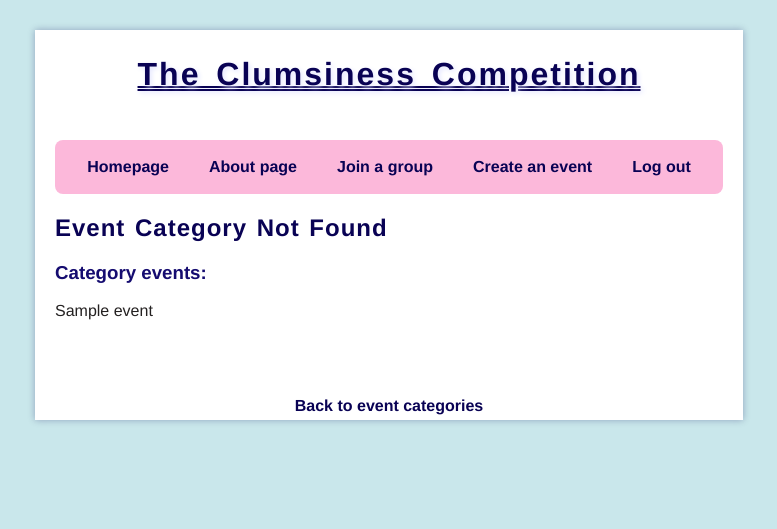
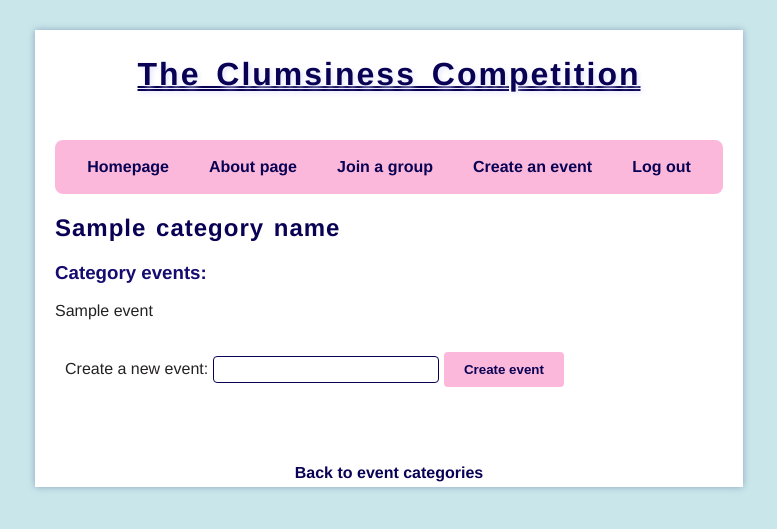
Before and after one commit to rautiais/t-h-ilykisa, a Flask app: template templates/events.html in a window 1280 px wide. Shown: the top 529 px of the page, without its empty margins (251-1028 px from the left). Run offline with Flask 3, Linux system fonts and the light colour scheme; the template is opened without the code that fills it: most values are stand-ins (such as "Sample title", 1, 10 or a date in 2020).

Commit message:
Created event functions so that the user can add events in specific event categories

```diff
--- a/templates/events.html
+++ b/templates/events.html
@@ -21,18 +21,28 @@
                     <li><a href="/logout" class="{{ 'active' if request.path == '/logout' else '' }}">Log out</a></li>
                 </ul>
             </nav>
-        <h2>{{ "Event Category Not Found" if not category_name else "Events in "+ category_name }}</h2>
+        <h2>{{ category_name | capitalize }}</h2>
         <div>
             {% if events_in_cat %}
                 <h3>Category events:</h3>
-                {% for event in events_in_cat %}
+                {% for event in events_in_cat | sort(attribute='event_name') %}
                     <p>{{ event.event_name | capitalize}}</p>
                 {% else %}
                     <p>No events found.</p>
                 {% endfor %}
             {% else %}
-                <p>No events found or category does not exist.</p>
+                <p>No events found.</p>
             {% endif %}
+        </div>
+        <div class="container">
+            <div class="column">
+                <form action="/events/{{cat_id}}/new" method="POST">
+                    <label for="new_event">Create a new event:</label>
+                    <input type="text" id="new_event" name="new_event" minlength="3" maxlength="25" class="form-control" style="width: 35%;">
+                    <input type="submit" value="Create event" class="form-button">
+                    <input type="hidden" name="csrf_token" value="{{ session.csrf_token }}">
+                </form>
+            </div>
         </div>
         <br>
         <br>
@@ -43,12 +53,3 @@
     </div>
 </body>
 </html>
-
-<!--
-<h2>Events</h2>
-
-<form action="/event" method="get">
-Event name: <input type="text" name="event">
-<p>
-<input type="submit" value="Make">
-</form> -->
--- a/templates/one_group.html
+++ b/templates/one_group.html
@@ -21,7 +21,7 @@
                     <li><a href="/logout" class="{{ 'active' if request.path == '/logout' else '' }}">Log out</a></li>
                 </ul>
             </nav>
-        <h2>{{ group_users[0].group_name if group_users else 'Group Not Found' }}</h2>
+        <h2>{{ group_users[0].group_name | capitalize if group_users else 'Group Not Found' }}</h2>
         <h3>Group members:</h3>
         <div>
             {% for user in group_users %}
```
Also changed, not shown: events_main.py (+26 -0 lines), routes.py (+23 -6 lines).
